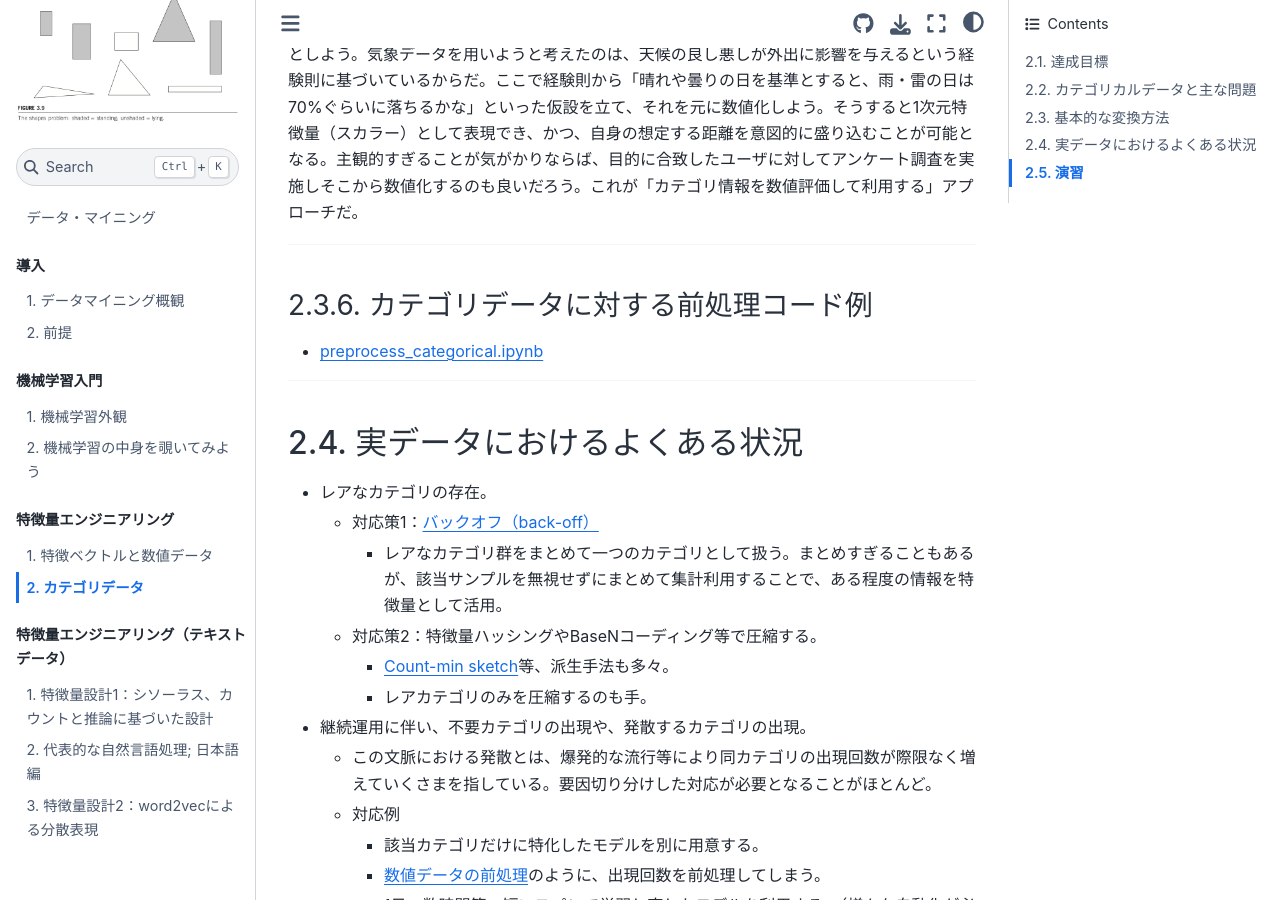
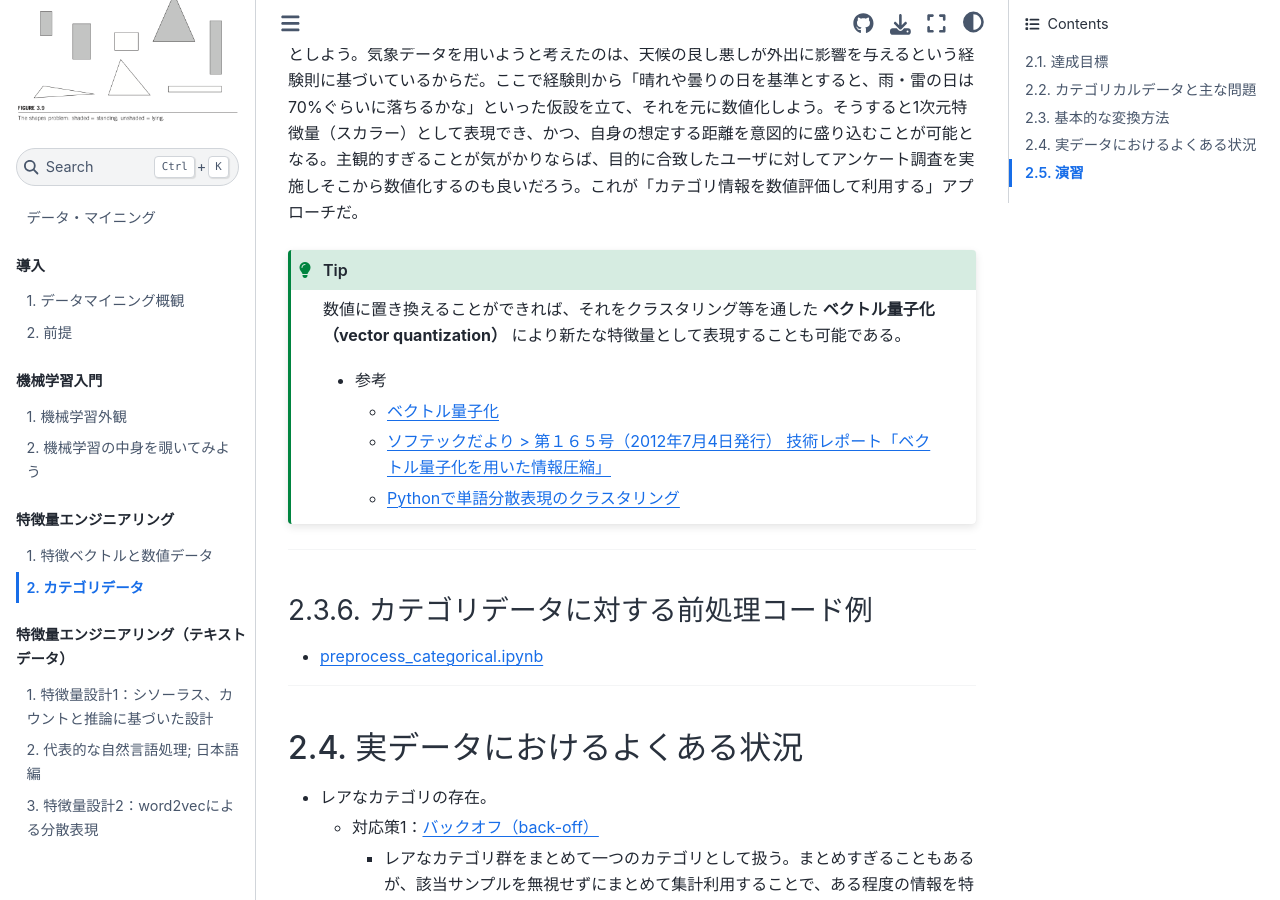
Before and after one commit to naltoma/datamining_intro2021, a Jupyter Book: the page built from 3-feature-engineering/preprocess-category.md, in a window 1280 px wide and 900 px high, scrolled down 3936 px. Built offline with Jupyter Book 1.0.4 settings and Sphinx 7.4.7 and the Sphinx Book theme 1.1.4, drawn with Linux system fonts in a browser that asks for light colours; pages that are not in the unit, such as notebooks, are missing from menus.

Commit message:
add vector quantization

````diff
--- a/3-feature-engineering/preprocess-category.md
+++ b/3-feature-engineering/preprocess-category.md
@@ -85,6 +85,14 @@ WOEは使い方次第では潜在的意味を加味した空間に写像でき
 
 別例として「小売店への入店客数」を推定したい状況を考えてみよう。過去数年分の入店客数、POSデータといった直接小売店が保有する独自データに加えて、先程用いた気象データも用いるとしよう。気象データを用いようと考えたのは、天候の良し悪しが外出に影響を与えるという経験則に基づいているからだ。ここで経験則から「晴れや曇りの日を基準とすると、雨・雷の日は70%ぐらいに落ちるかな」といった仮設を立て、それを元に数値化しよう。そうすると1次元特徴量（スカラー）として表現でき、かつ、自身の想定する距離を意図的に盛り込むことが可能となる。主観的すぎることが気がかりならば、目的に合致したユーザに対してアンケート調査を実施しそこから数値化するのも良いだろう。これが「カテゴリ情報を数値評価して利用する」アプローチだ。
 
+```{tip}
+数値に置き換えることができれば、それをクラスタリング等を通した **ベクトル量子化（vector quantization）** により新たな特徴量として表現することも可能である。
+- 参考
+  - [ベクトル量子化](http://ibisforest.org/index.php?ベクトル量子化)
+  - [ソフテックだより > 第１６５号（2012年7月4日発行） 技術レポート「ベクトル量子化を用いた情報圧縮」](https://www.softech.co.jp/mm_120704_pc.htm)
+  - [Pythonで単語分散表現のクラスタリング](https://hironsan.hatenablog.com/entry/clustering-word-vectors)
+```
+
 ---
 ### カテゴリデータに対する前処理コード例
 - [preprocess_categorical.ipynb](./preprocess_categorical.ipynb)
````
